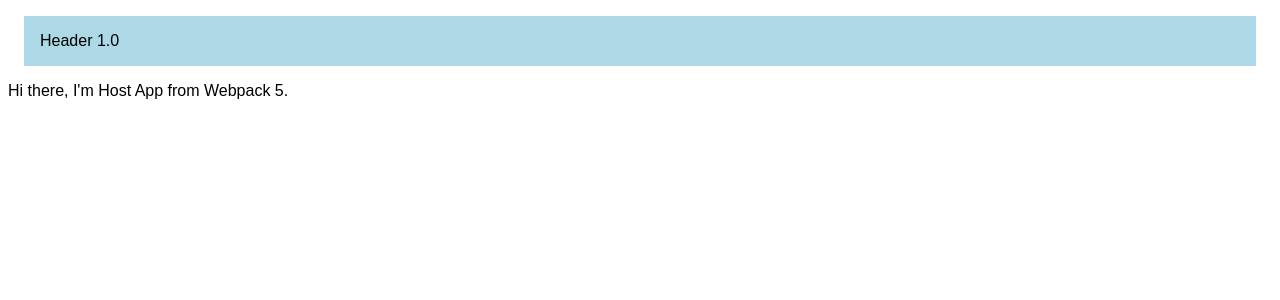
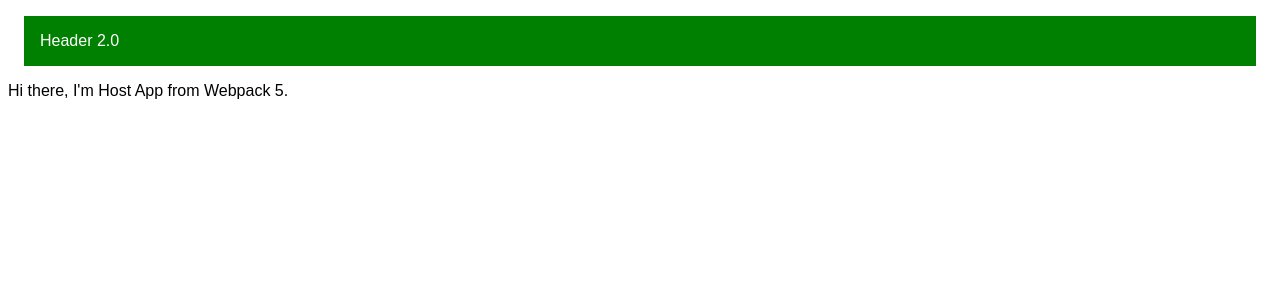
Before and after one commit to amanchaurasiaa/prod-test-header, a React app: page / in a window 1280 px wide. Shown: the top 300 px of the page. Built offline with nearby package versions, Linux system fonts and the light colour scheme.

Commit message:
change header

```diff
--- a/src/Header.jsx
+++ b/src/Header.jsx
@@ -5,9 +5,10 @@ export default () => (
     style={{
         padding: "1em",
         margin: "1em",
-        background: "lightblue",
+        background: "green",
+        color:"white"
     }}
     >
-        Header 1.0
+        Header 2.0
     </div>
 );
```
